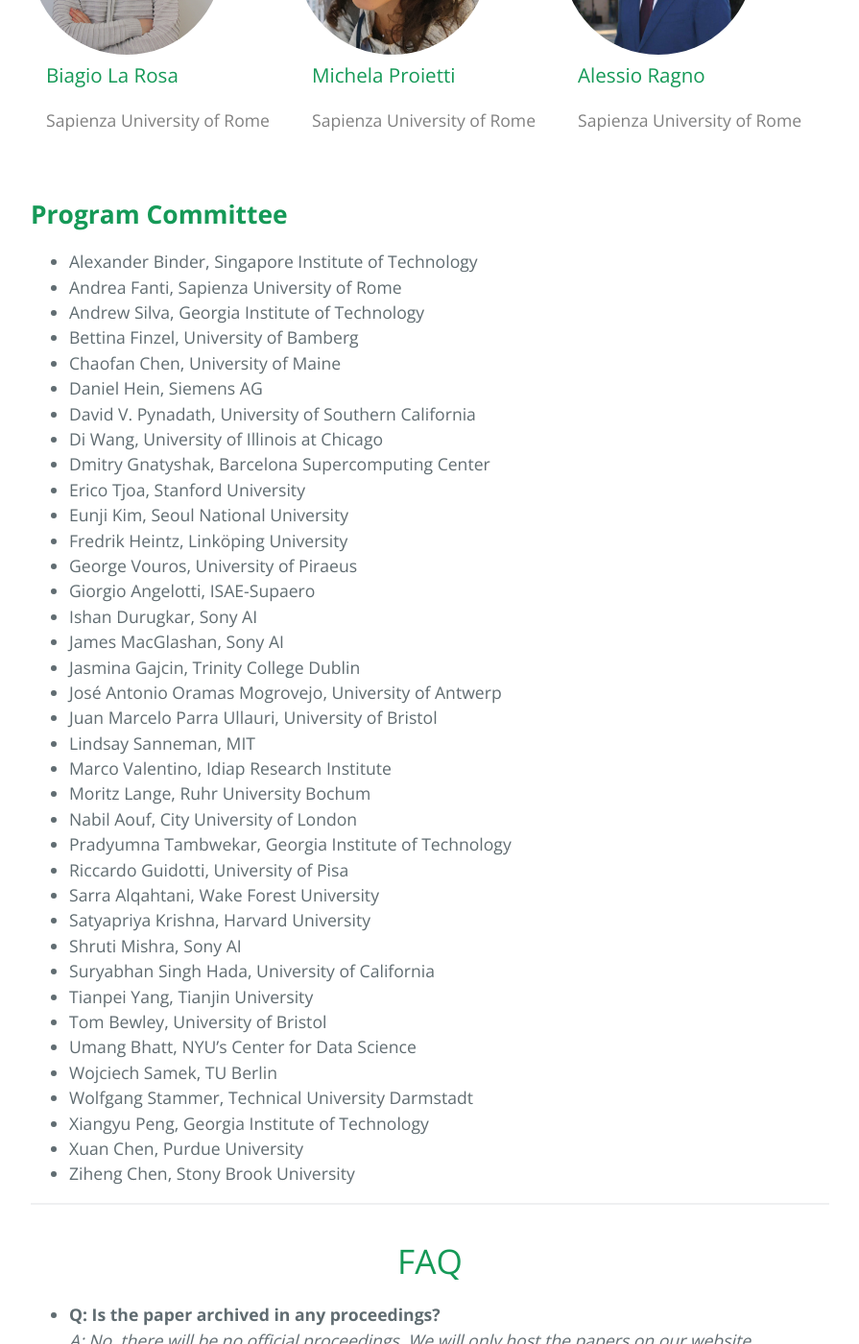
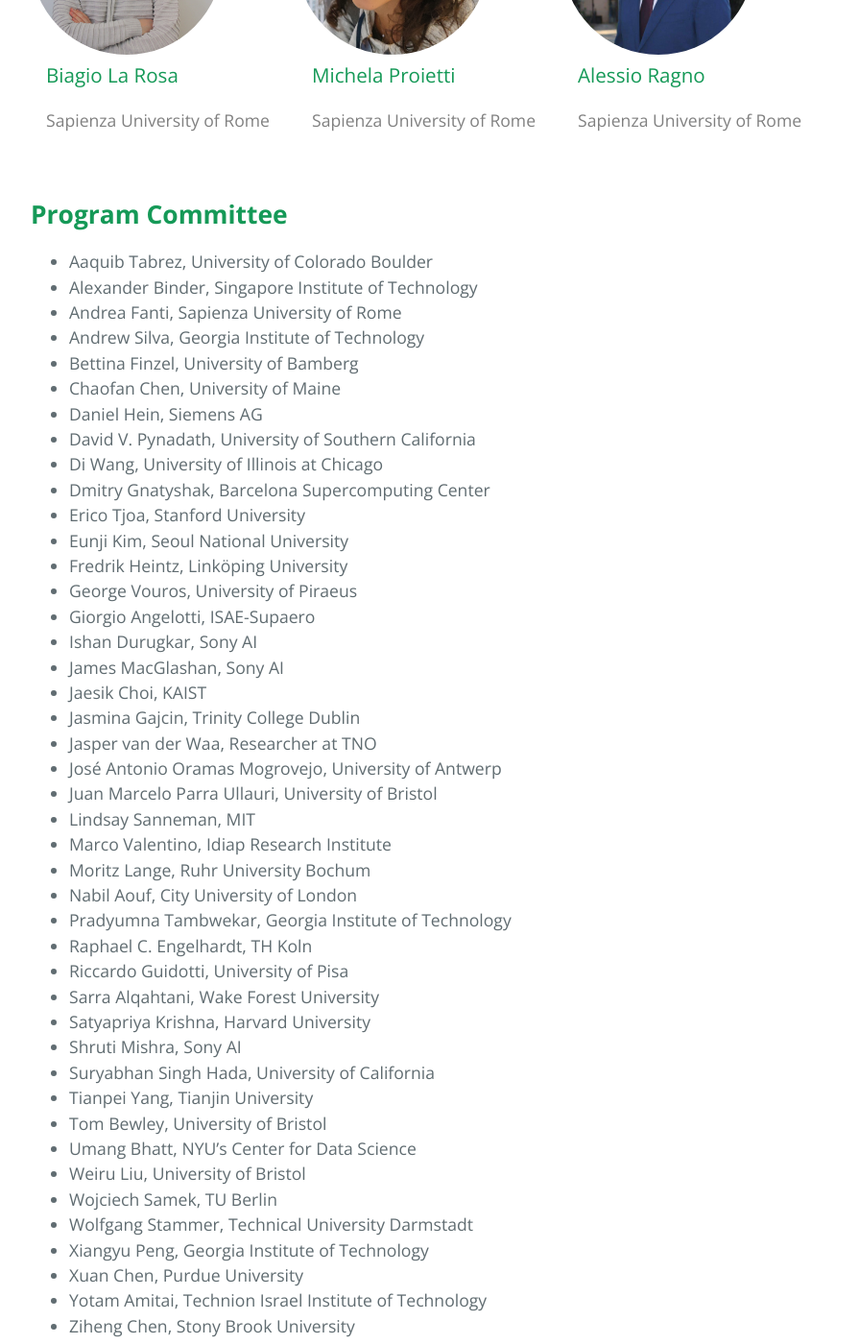
Before and after one commit to XAI4DRL/XAI4DRL.github.io, a Jekyll site: the page built from index.md, in a window 1280 px wide and 1400 px high, scrolled down 2847 px. Shown: the whole window at 96% size, without its empty margins (192-1087 px from the left). Built offline with Jekyll 4.4.1, drawn with Linux system fonts in a browser that asks for light colours.

Commit message:
updated committee members

```diff
--- a/index.md
+++ b/index.md
@@ -193,6 +193,7 @@ Note: XAI methods applied to deep reinforcement learning models will be prefered
 
 
 ## **Program Committee**
+- Aaquib Tabrez, University of Colorado Boulder
 - Alexander Binder, Singapore Institute of Technology
 - Andrea Fanti, Sapienza University of Rome
 - Andrew Silva, Georgia Institute of Technology
@@ -209,7 +210,9 @@ Note: XAI methods applied to deep reinforcement learning models will be prefered
 - Giorgio Angelotti, ISAE-Supaero
 - Ishan Durugkar, Sony AI
 - James MacGlashan, Sony AI
+- Jaesik Choi, KAIST
 - Jasmina Gajcin, Trinity College Dublin
+- Jasper van der Waa, Researcher at TNO
 - José Antonio Oramas Mogrovejo, University of Antwerp
 - Juan Marcelo Parra Ullauri,  University of Bristol
 - Lindsay Sanneman, MIT
@@ -217,6 +220,7 @@ Note: XAI methods applied to deep reinforcement learning models will be prefered
 - Moritz Lange, Ruhr University Bochum
 - Nabil Aouf, City University of London
 - Pradyumna Tambwekar, Georgia Institute of Technology
+- Raphael C. Engelhardt, TH Koln
 - Riccardo Guidotti, University of Pisa
 - Sarra Alqahtani, Wake Forest University
 - Satyapriya Krishna, Harvard University
@@ -225,10 +229,12 @@ Note: XAI methods applied to deep reinforcement learning models will be prefered
 - Tianpei Yang, Tianjin University
 - Tom Bewley, University of Bristol
 - Umang Bhatt, NYU’s Center for Data Science
+- Weiru Liu, University of Bristol
 - Wojciech Samek, TU Berlin
 - Wolfgang Stammer, Technical University Darmstadt
 - Xiangyu Peng, Georgia Institute of Technology
 - Xuan Chen, Purdue University
+- Yotam Amitai, Technion Israel Institute of Technology
 - Ziheng Chen, Stony Brook University
 
 <hr>
```
